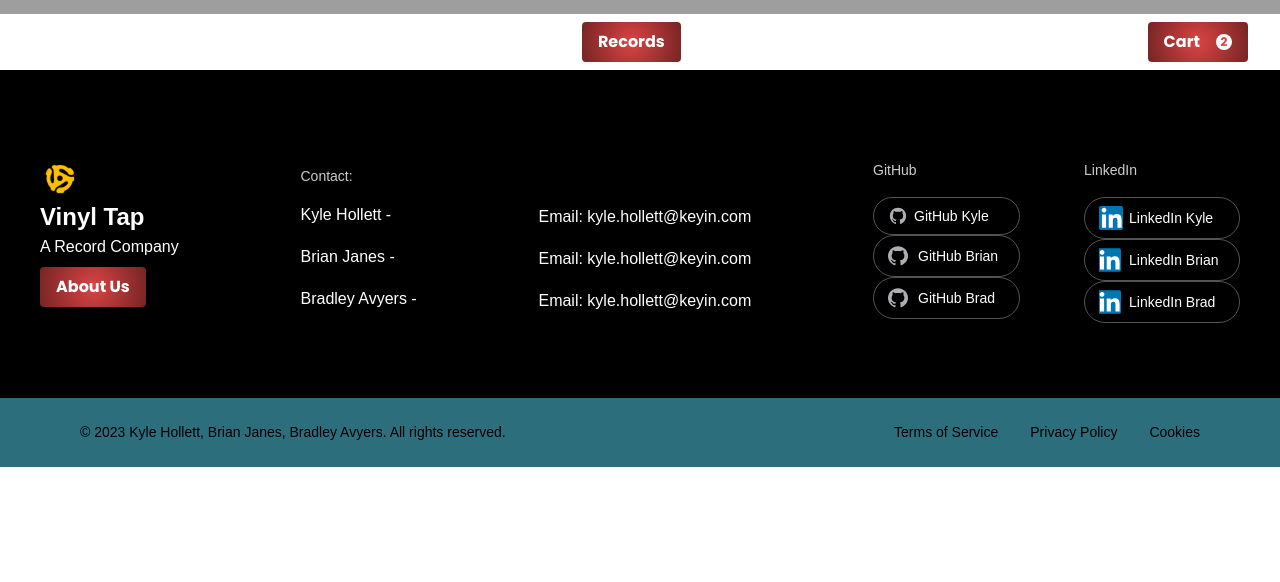
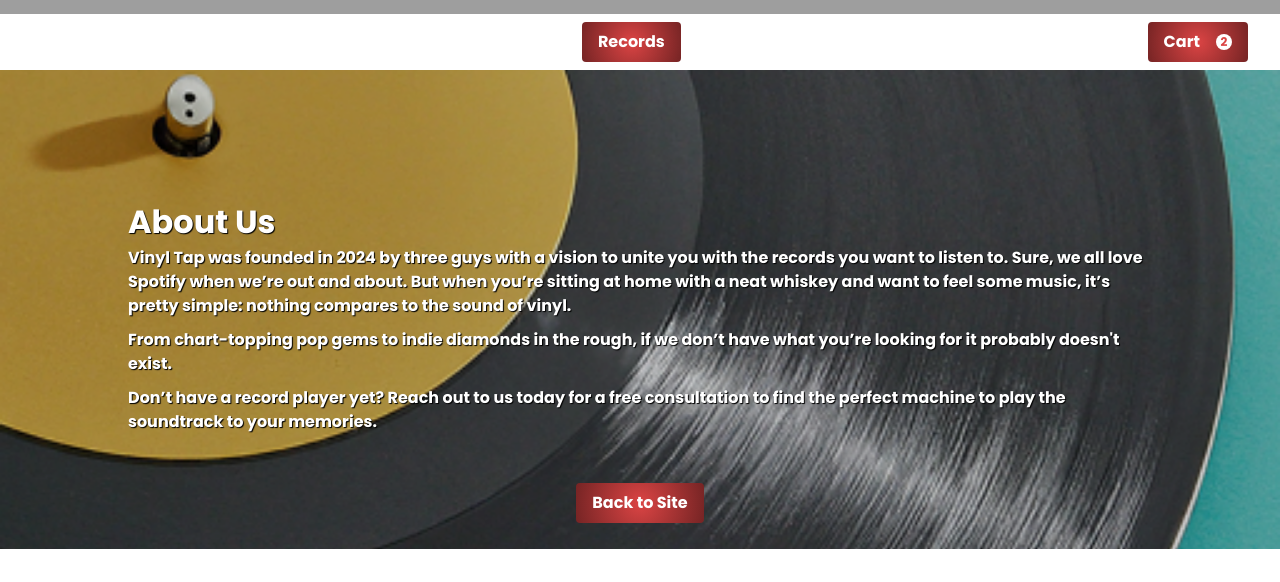
Before and after one commit to kyhol/BKB-S2-FinalSprint, a React (Create React App) app in the folder front-end/: page /about in a window 1280 px wide. Shown: the part 370-952 px from the top of the page. Before the commit the page ends 837 px from the top, so only its background shows below. Built offline with nearby package versions, Linux system fonts and the light colour scheme; data requests are answered from the project's data file; grey boxes are pictures that could not be loaded.

Commit message:
Implemented design and functionality for the About Us section and related buttons.

```diff
--- a/front-end/src/App.js
+++ b/front-end/src/App.js
@@ -6,7 +6,8 @@ import Checkout from "./Pages/Checkout";
 import Home from "./Pages/Home";
 import ProductDetails from "./Pages/ProductDetails";
 import ProductList from "./Pages/ProductList";
-import ShoppingCart from "./Pages/ShoppingCart";
+// import ShoppingCart from "./Pages/ShoppingCart";
+import About from "./Components/About/About"
 import "./index.css";
 
 function App() {
@@ -19,6 +20,7 @@ function App() {
         <Route path="/product/:id" element={<ProductDetails />} />
         {/* <Route path="/cart" element={<ShoppingCart />} /> */}
         <Route path="/checkout" element={<Checkout />} />
+        <Route path="/about" element={<About />} />
       </Routes>
       <Footer />
     </Router>
--- a/front-end/src/Components/About/About.css
+++ b/front-end/src/Components/About/About.css
@@ -1,17 +1,47 @@
 .about {
+    position: relative;
     display: flex;
     justify-content: center;
     align-items: center;
     flex-direction: column;
-    margin-top: 50px;
+    color: white;
+    font-weight: bold;
+    text-shadow: 1px 1px 1px black;
     background-image: url('../../Assets/About/record.png');
     background-size: cover;
     background-repeat: no-repeat;
     background-position: center;
-    background-color: rgba(0, 0, 0, 0.7);
+    margin-bottom: 5%;
+    overflow: hidden;
 }
 
+.about::before {
+    content: "";
+    position: absolute;
+    top: 0;
+    left: 0;
+    width: 100%;
+    height: 100%;
+    background-color: rgba(0, 0, 0, 0.2);
+    z-index: 1;
+}
+
+.aboutText,
+button {
+    position: relative;
+    z-index: 2;
+}
+
+
 .aboutText {
-    padding: 10%;
+    margin: 10% 10% 3% 10%;
     overflow-y: scroll;
 }
+
+.aboutText p {
+    margin-bottom: 1%;
+}
+
+.about button {
+    margin-bottom: 20%;
+}
--- a/front-end/src/Components/About/About.jsx
+++ b/front-end/src/Components/About/About.jsx
@@ -1,18 +1,30 @@
 import React from "react";
+import { useNavigate } from "react-router-dom";
 import "./About.css";
+import "../Button/Button.css";
 
-const about = () => {
+const About = () => {
+  const navigate = useNavigate();
+
+  const handleBackToSiteClick = () => {
+    navigate("/");
+  };
+
   return (
     <div className="about">
       <div className="aboutText">
         <h1>About Us</h1>
         <p>Vinyl Tap was founded in 2024 by three guys with a vision to unite you with the records you want to listen to. Sure, we all love Spotify when we’re out and about. But when you’re sitting at home with a neat whiskey and want to feel some music, it’s pretty simple: nothing compares to the sound of vinyl.</p>
         <p>From chart-topping pop gems to indie diamonds in the rough, if we don’t have what you’re looking for it probably doesn't exist.</p>
-        <p>Don’t have a record player yet? Click here and our 90-second quiz will find the machine that aligns with your expectations.</p>
+        <p>Don’t have a record player yet? Reach out to us today for a free consultation to find the perfect machine to play the soundtrack to your memories.</p>
       </div>
-        <button>Back to Site</button>
+      <div className="backToSite">
+        <button className="custom-button nav radial-button" onClick={handleBackToSiteClick}>
+          Back to Site
+        </button>
+      </div>
     </div>
   );
 };
 
-  export default about;
+export default About;
--- a/front-end/src/Components/Footer/Footer.jsx
+++ b/front-end/src/Components/Footer/Footer.jsx
@@ -1,12 +1,18 @@
 import React from "react";
+import { useNavigate } from "react-router-dom";  // Import useNavigate hook
 import "./Footer.css";
 import "../Button/Button.css";
 import LinkedInLogo from "../../Assets/Footer/Group 1000005950.svg";
 import GitHubLogo from "../../Assets/Footer/Group 1000005949.svg";
-
 import Logo from "../../Assets/Footer/logo.svg";
 
 const Version7Dark = ({ className = "", ...props }) => {
+  const navigate = useNavigate();
+
+  const handleAboutClick = () => {
+    navigate("/about");
+  };
+
   return (
     <div className={`version-7-dark ${className}`} {...props}>
       <div className="container">
@@ -24,14 +30,18 @@ const Version7Dark = ({ className = "", ...props }) => {
           <img className="vector-2" src={Logo} alt="PlaceHolder" />
           <div className="vinyl-tap">Vinyl Tap</div>
           <div className="a-record-company">A Record Company</div>
-          <div className="space"><button className="custom-button nav radial-button">About Us</button></div>
+          <div className="space">
+            <button className="custom-button nav radial-button" onClick={handleAboutClick}>
+              About Us
+            </button>
+          </div>
         </div>
         <div className="links-column">
           <div className="contact">Contact:</div>
           <div className="links2">
             <div className="kyle-hollett">Kyle Hollett -</div>
             <div className="brian-janes">Brian Janes -</div>
-            <div className="bradley-avyers">Bradley Avyers -</div>
+            <div className="bradley-avyers">Bradley Ayers -</div>
           </div>
         </div>
         <div className="links-column2">
```
Lines whose indentation alone changed are shown as unchanged.
